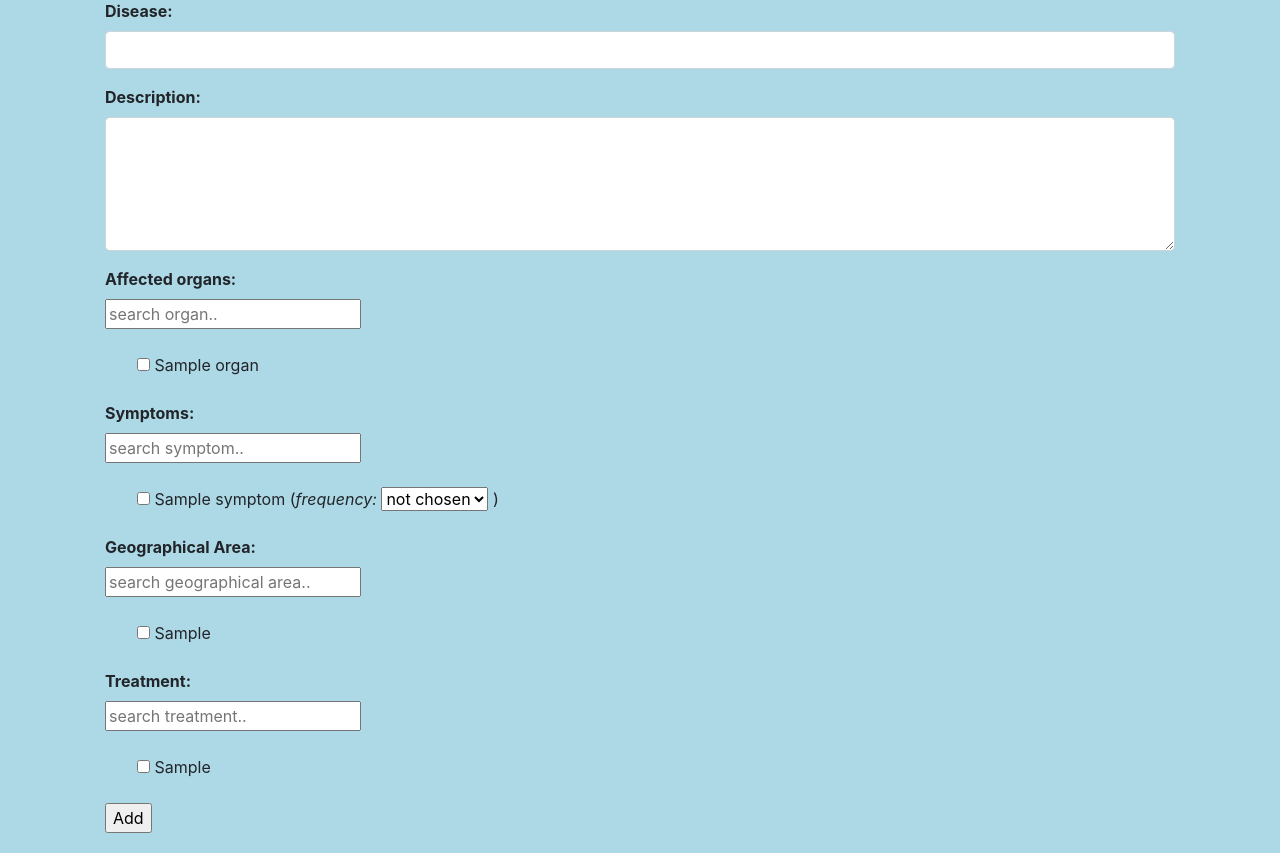
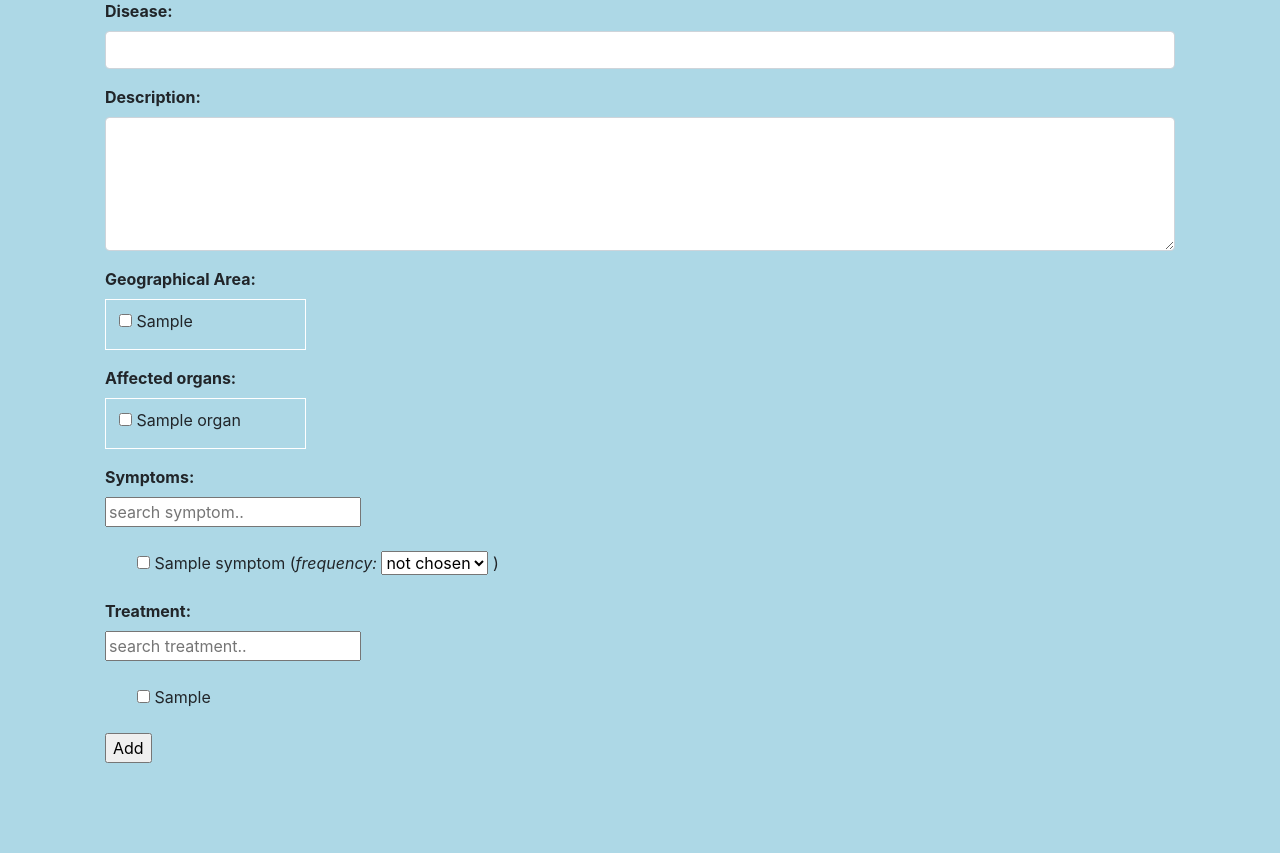
Before and after one commit to nikolska/Medical_reference_book, a Django app: page /diseases/add/ in a window 1280 px wide. Shown: the part 87-940 px from the top of the page. After the commit the page ends 850 px from the top, so only its background shows below. Run offline with Django 3.2, Linux system fonts and the light colour scheme; tables that the repository leaves empty hold one stand-in row (values such as "Sample post"); some libraries are stand-ins or nearby versions.

Commit message:
update adding new disease form

```diff
--- a/medical_app/main_app/templates/add_new_disease.html
+++ b/medical_app/main_app/templates/add_new_disease.html
@@ -14,26 +14,51 @@
 
     <div class="mb-3">
         <label for="name" class="form-label"><b>Disease:</b></label>
-        <input type="text" maxlength="255" class="form-control" id="name" name="name">
+        <input type="text" maxlength="255" class="form-control" id="name" name="name" required>
     </div>
 
     <div class="mb-3">
         <label for="description" class="form-label"><b>Description:</b></label>
-        <textarea class="form-control" id="description" name="description" rows="5"></textarea>
+        <textarea class="form-control" id="description" name="description" rows="5" required></textarea>
+    </div>
+
+    <div class="mb-3">
+        <label class="form-label"><b>Geographical Area:</b></label><br>
+        {% if geographical_areas %}
+            <table class="search-diseases-table">
+                {% for area in geographical_areas %}
+                    {% if forloop.counter0|divisibleby:6 %}
+                        <tr>
+                    {% endif %}
+                        <td>
+                            <input type="checkbox" id="geographical_areas" name="geographical_areas" value="{{ area.pk }}">
+                            <label for="geographical_areas">{{ area.area }}</label><br>
+                        </td>
+                    {% if forloop.counter|divisibleby:6 %}
+                        </tr>
+                    {% endif %}
+                {% endfor %}
+            </table>
+        {% endif %}
     </div>
 
     <div class="mb-3">
         <label class="form-label"><b>Affected organs:</b></label><br>
-        <input id="myInput" type="text" placeholder="search organ.."><br><br>
             {% if organs %}
-                <ul id="myList">
+                <table class="search-diseases-table">
                     {% for organ in organs %}
-                        <li style="list-style:none;">
+                        {% if forloop.counter0|divisibleby:6 %}
+                            <tr>
+                        {% endif %}
+                            <td>
                                 <input type="checkbox" id="affected_organs" name="affected_organs" value="{{ organ.pk }}">
-                            <label for="affected_organs">{{ organ.name }}</label>
-                        </li>
+                                <label for="affected_organs">{{ organ.name }}</label><br>
+                            </td>
+                        {% if forloop.counter|divisibleby:6 %}
+                            </tr>
+                        {% endif %}
                     {% endfor %}
-                </ul>
+                </table>
             {% else %}
                 <p>No organs found.</p>
             {% endif %}
@@ -54,11 +79,6 @@
                                     <option value="{{ symptom_frequency.0 }}">{{ symptom_frequency.1 }}</option>
                                 {% endfor %}
                             </select>
-<!--                            {% for symptom_frequency in symptom_frequency_choices %}-->
-<!--                                <input type="checkbox" id="symptom_frequency" name="symptom_frequency"-->
-<!--                                       value="{{ symptom_frequency.0 }}">-->
-<!--                                <label for="symptom_frequency">{{ symptom_frequency.1 }}</label>-->
-<!--                            {% endfor %}-->
                         )<br>
                     </li>
                 {% endfor %}
@@ -66,20 +86,6 @@
         {% else %}
             <p>No symptoms found.</p>
         {% endif %}
-    </div>
-
-    <div class="mb-3">
-        <label class="form-label"><b>Geographical Area:</b></label><br>
-        <input id="myInput3" type="text" placeholder="search geographical area.."><br><br>
-        <ul id="myList3">
-            {% for a in geographical_area %}
-                <li style="list-style:none;">
-                    <input type="checkbox" id="geographical_area" name="geographical_area"
-                       value="{{ a.pk }}">
-                    <label for="geographical_area">{{ a.area }}</label><br>
-                </li>
-            {% endfor %}
-        </ul>
     </div>
 
     <div class="mb-3">
--- a/medical_app/main_app/views.py
+++ b/medical_app/main_app/views.py
@@ -1,4 +1,4 @@
-from django.http import Http404, HttpResponseRedirect
+from django.http import Http404, HttpResponseRedirect, HttpResponse
 from django.shortcuts import render, get_object_or_404, get_list_or_404
 from django.urls import reverse
 from django.views import View
@@ -219,12 +219,12 @@ class AddNewDiseaseView(View):
         symptoms = get_list_or_404(Symptom.objects.order_by('name'))
         choices = DiseaseSymptom.SYMPTOM_FREQUENCY_CHOICES
         treatment = Treatment.objects.order_by('treatment')
-        geographical_area = GeographicalArea.objects.order_by('area')
+        geographical_areas = GeographicalArea.objects.order_by('area')
         ctx = {'organs': organs,
                'symptoms': symptoms,
                'symptom_frequency_choices': choices,
                'treatment': treatment,
-               'geographical_area': geographical_area}
+               'geographical_areas': geographical_areas}
         return ctx
 
     def get(self, request):
@@ -236,11 +236,12 @@ class AddNewDiseaseView(View):
         ctx = self.get_ctx()
         name = request.POST.get('name')
         description = request.POST.get('description')
-        geographical_area = request.POST.get('geographical_area')
-        treatment = request.POST.get('treatment')
+        geographical_area = request.POST.getlist('geographical_areas')
+        treatment = request.POST.getlist('treatment')
         affected_organs = request.POST.getlist('affected_organs')
         symptoms = request.POST.getlist('symptoms')
         symptom_frequency = request.POST.getlist('symptom_frequency')
+        symptom_frequency = [i for i in symptom_frequency if i != '0']
 
         if not name:
             ctx['message'] = 'Name cannot be empty!'
@@ -270,7 +271,8 @@ class AddNewDiseaseView(View):
             return render(request, self.template, ctx)
 
         if not symptom_frequency:
-            symptom_frequency = [0 for _ in range(len(symptoms))]
+            ctx['message'] = "Choose symptom's frequency!"
+            return render(request, self.template, ctx)
 
         if len(symptom_frequency) != len(symptoms):
             ctx['message'] = "Choose symptoms with correct symptom's frequency!"
@@ -278,11 +280,11 @@ class AddNewDiseaseView(View):
 
         disease = Disease.objects.create(
             name=name,
-            description=description,
-            geographical_area=geographical_area,
-            treatment=treatment
+            description=description
         )
 
+        disease.geographical_area.set(geographical_area)
+        disease.treatment.set(treatment)
         disease.affected_organs.set(affected_organs)
 
         for i in range(0, len(symptoms)):
--- a/medical_app/static/js/main.js
+++ b/medical_app/static/js/main.js
@@ -106,13 +106,12 @@ function previewFile(input) {
 //     if (inputs[i].checked) {
 //       const data = `"symptom": "${inputs[i].value}","frequency": "${select_list[i].value}"`;
 //       results.push(data);
+//       console.log(data);
 //     }
 //   }
 // }
 //
-// checkingSelect();
-// const json = { ...results };
-//
+// const obj = checkingSelect();
 // $.ajax(
 //     {
 //         url:'http://127.0.0.1:8000/diseases/add/',
```
Lines whose indentation alone changed are shown as unchanged.
